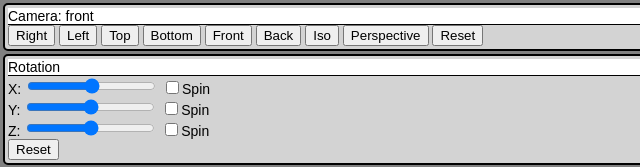
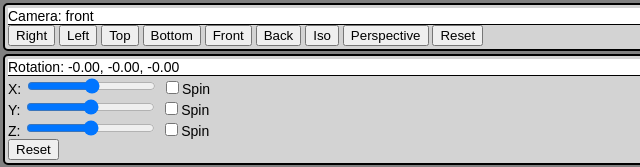
Before and after one commit to lewismoten/sculpted-prim-toolkit, a website built with Vite: page src/index.html in a window 1280 px wide. Shown: the part 245-412 px from the top of the page, 0-640 px from the left. Built offline with nearby package versions, Linux system fonts and the light colour scheme; animation ran at ten frames a second.

Commit message:
display rotation value

```diff
--- a/src/index.html
+++ b/src/index.html
@@ -32,7 +32,7 @@
     <button id="camera-reset">Reset</button>
   </div>
   <div class="group">
-    <div class="group-title">Rotation</div>
+    <div class="group-title">Rotation: <span id="rotation-value"></span></div>
     <label>X: <input type="range" id="rotation-x" min="0.01" max="1" step="0.01" value="1"></label>
     <label><input type="checkbox" id="spin-x">Spin</label>
     <br />
--- a/src/index.js
+++ b/src/index.js
@@ -756,6 +756,7 @@ const rotate = () => {
       document.getElementById(`rotation-${axis}`).value = rotation[axis];
     }
   });
+  document.getElementById('rotation-value').innerText = `${rotation.x.toFixed(2)}, ${rotation.y.toFixed(2)}, ${rotation.z.toFixed(2)}`;
 
   [
     cubeObject,
```
